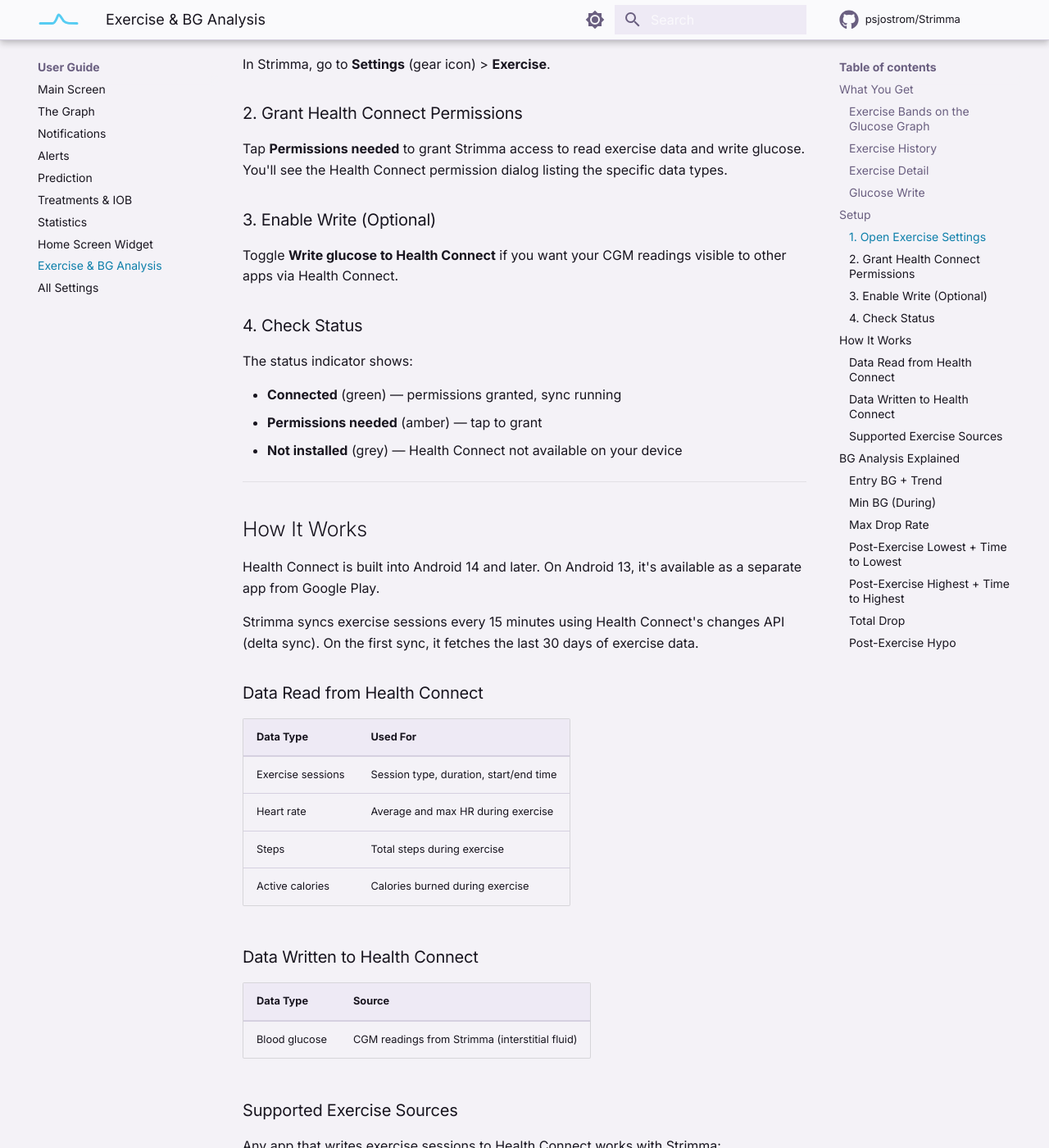
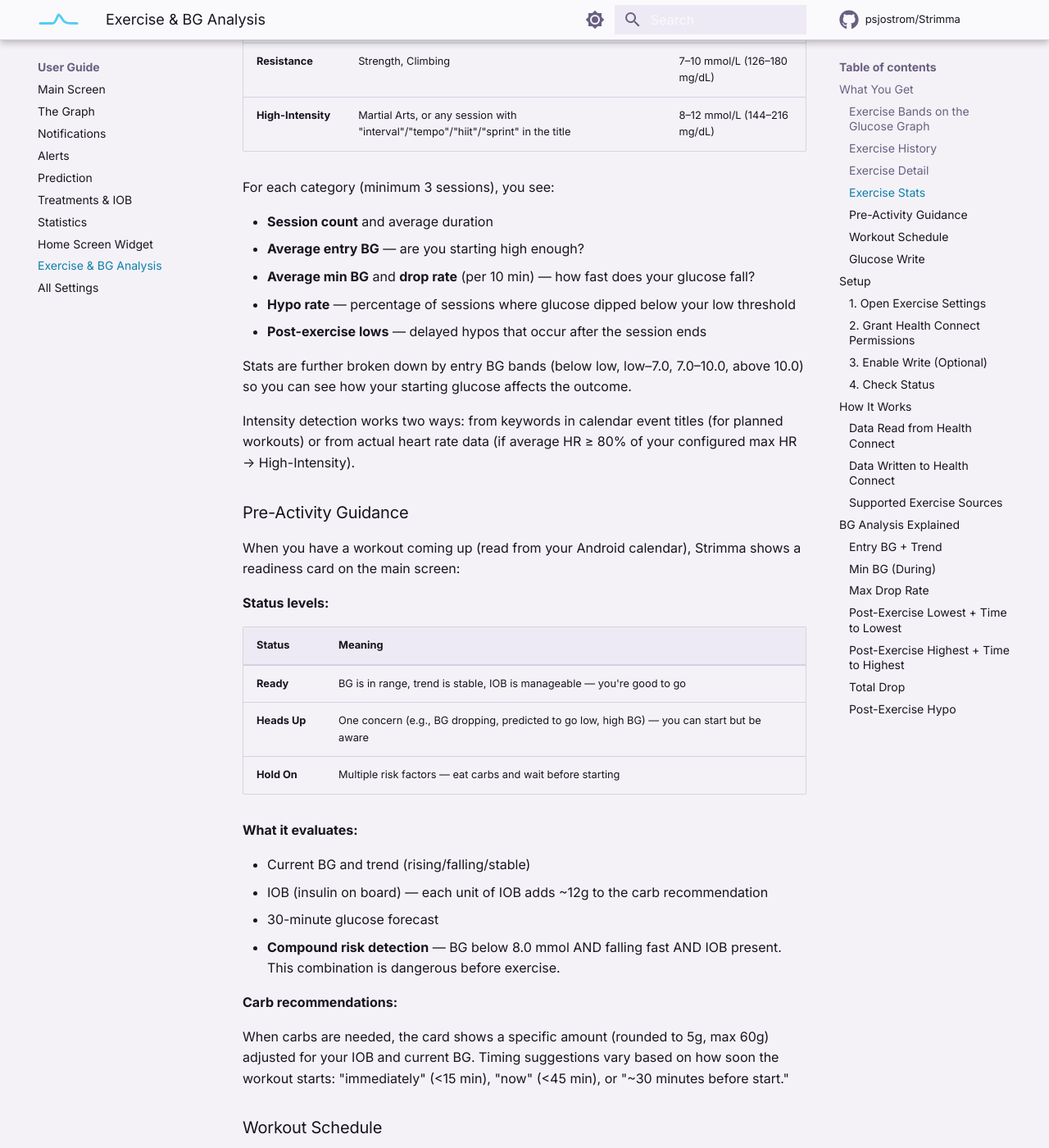
Before and after one commit to psjostrom/strimma, an MkDocs documentation site: the page built from docs/guide/exercise.md, in a window 1280 px wide and 1400 px high, scrolled down 3337 px. Shown: the whole window at 82% size. Built offline with MkDocs 1.6.1 and Material for MkDocs 9.7.7, drawn with Linux system fonts in a browser that asks for light colours; comment, search, counter and statistics services are not loaded; some of the changed text lies outside the part shown.

Commit message:
Update docs site with pre-activity guidance, exercise stats, and alert pause
GitHub Pages docs now cover:
- Pre-activity guidance (readiness card, carb recommendations, compound risk)
- Exercise stats with metabolic profiles (Aerobic/Resistance/High-Intensity)
- Workout schedule via Android calendar integration
- Alert pause by category (Low/High)
- Updated exercise settings reference

Co-Authored-By: Claude Opus 4.6 (1M context) <noreply@anthropic.com>

```diff
--- a/docs/guide/exercise.md
+++ b/docs/guide/exercise.md
@@ -29,6 +29,65 @@ Tap any session to see the full before/during/after BG analysis:
 **During** — Minimum BG, maximum drop rate per 10 minutes, average and max HR, steps, and calories.
 
 **After** (4 hours post-exercise) — Post-exercise lowest and highest with timing, total drop from entry to overall lowest, and a post-exercise hypo flag if glucose went below your low threshold.
+
+### Exercise Stats
+
+The exercise stats screen shows aggregate BG patterns across your sessions, grouped by activity type (Running, Cycling, Strength, etc.) and metabolic profile:
+
+| Metabolic Profile | Activities | Default Target Range |
+|-------------------|-----------|---------------------|
+| **Aerobic** | Running, Walking, Hiking, Cycling, Swimming, Yoga, Rowing, Skiing | 7–10 mmol/L (126–180 mg/dL) |
+| **Resistance** | Strength, Climbing | 7–10 mmol/L (126–180 mg/dL) |
+| **High-Intensity** | Martial Arts, or any session with "interval"/"tempo"/"hiit"/"sprint" in the title | 8–12 mmol/L (144–216 mg/dL) |
+
+For each category (minimum 3 sessions), you see:
+
+- **Session count** and average duration
+- **Average entry BG** — are you starting high enough?
+- **Average min BG** and **drop rate** (per 10 min) — how fast does your glucose fall?
+- **Hypo rate** — percentage of sessions where glucose dipped below your low threshold
+- **Post-exercise lows** — delayed hypos that occur after the session ends
+
+Stats are further broken down by entry BG bands (below low, low–7.0, 7.0–10.0, above 10.0) so you can see how your starting glucose affects the outcome.
+
+Intensity detection works two ways: from keywords in calendar event titles (for planned workouts) or from actual heart rate data (if average HR ≥ 80% of your configured max HR → High-Intensity).
+
+### Pre-Activity Guidance
+
+When you have a workout coming up (read from your Android calendar), Strimma shows a readiness card on the main screen:
+
+**Status levels:**
+
+| Status | Meaning |
+|--------|---------|
+| **Ready** | BG is in range, trend is stable, IOB is manageable — you're good to go |
+| **Heads Up** | One concern (e.g., BG dropping, predicted to go low, high BG) — you can start but be aware |
+| **Hold On** | Multiple risk factors — eat carbs and wait before starting |
+
+**What it evaluates:**
+
+- Current BG and trend (rising/falling/stable)
+- IOB (insulin on board) — each unit of IOB adds ~12g to the carb recommendation
+- 30-minute glucose forecast
+- **Compound risk detection** — BG below 8.0 mmol AND falling fast AND IOB present. This combination is dangerous before exercise.
+
+**Carb recommendations:**
+
+When carbs are needed, the card shows a specific amount (rounded to 5g, max 60g) adjusted for your IOB and current BG. Timing suggestions vary based on how soon the workout starts: "immediately" (<15 min), "now" (<45 min), or "~30 minutes before start."
+
+### Workout Schedule
+
+Strimma reads planned workouts from your Android calendar and shows them on the Exercise screen's **Planned** tab. Each upcoming workout shows:
+
+- Event title, time, and detected activity type
+- Pre-activity status (Ready/Heads Up/Hold On) based on current glucose conditions
+- Metabolic profile (Aerobic/Resistance/High-Intensity) — detected from the event title
+
+**Settings:**
+
+- **Calendar** — select which calendar to monitor
+- **Lookahead** — how far ahead to scan (1–6 hours, default 3h)
+- **Guidance trigger** — when the readiness card appears on the main screen (30–240 min before workout, default 120 min)
 
 ### Glucose Write
 
```
Also changed, not shown: docs/guide/alerts.md (+18 -0 lines), docs/guide/settings.md (+17 -1 lines), docs/index.md (+4 -1 lines).
